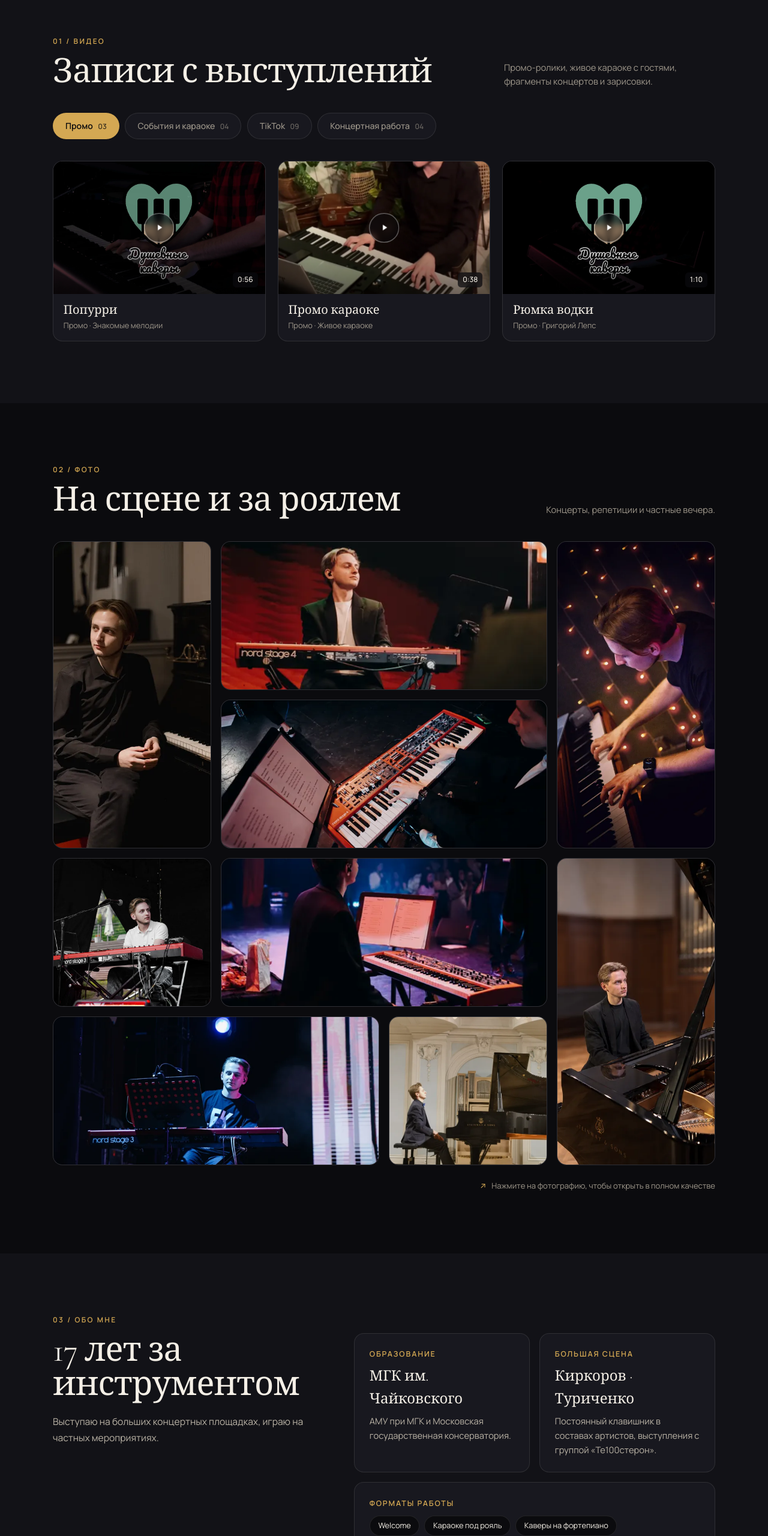
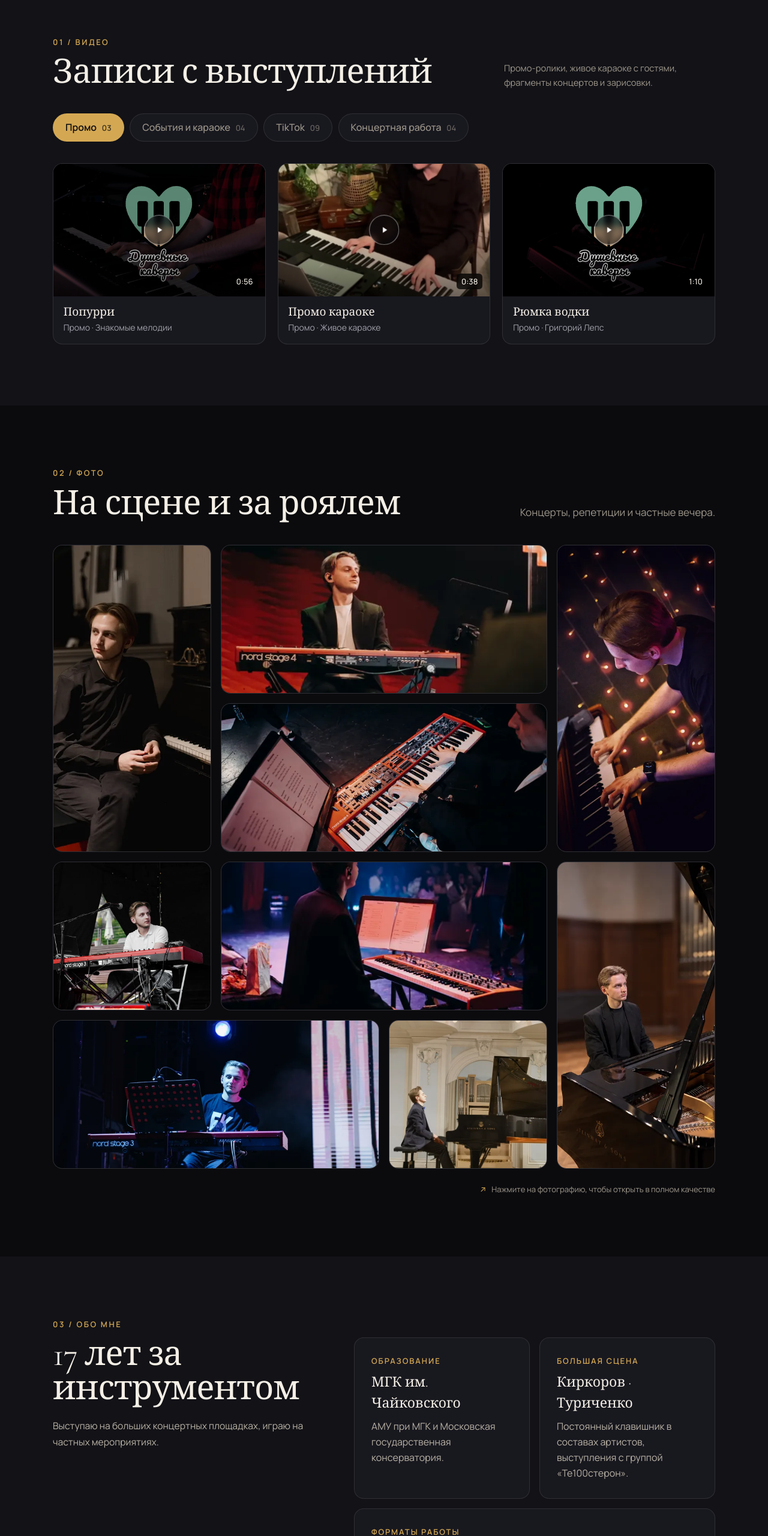
Before and after one commit to nBalykin/portfolio, a plain HTML site: page index.html in a window 1280 px wide. Shown: the part 842-3402 px from the top of the page at 60% size. Drawn offline with nearby package versions, Linux system fonts and the light colour scheme.

Commit message:
Refine typography and spacing in Video, Photo, and About sections

```diff
--- a/styles.css
+++ b/styles.css
@@ -267,7 +267,7 @@ svg { fill: none; stroke: currentColor; stroke-linecap: round; stroke-linejoin:
 .section-index {
   margin: 0 0 0.75rem;
   color: var(--accent);
-  font-size: 0.75rem;
+  font-size: 13px;
   font-weight: 600;
   letter-spacing: 0.2em;
   text-transform: uppercase;
@@ -297,6 +297,9 @@ svg { fill: none; stroke: currentColor; stroke-linecap: round; stroke-linejoin:
   font-size: 0.92rem;
   line-height: 1.6;
 }
+#photos .section-subtitle {
+  font-size: 17px;
+}
 
 /* Video Tabs & Grid */
 .video-tabs {
@@ -306,18 +309,18 @@ svg { fill: none; stroke: currentColor; stroke-linecap: round; stroke-linejoin:
   margin-bottom: 2.25rem;
 }
 .video-tabs button {
-  padding: 0.65rem 1.25rem;
+  padding: 10px 20px;
   border: 1px solid var(--border);
   border-radius: 999px;
   background: var(--bg-card);
   color: var(--text-muted);
-  font-size: 0.88rem;
+  font-size: 16px;
   font-weight: 500;
   transition: background-color 200ms, color 200ms, border-color 200ms;
 }
 .video-tabs button span {
   margin-left: 0.35rem;
-  font-size: 0.75rem;
+  font-size: 13px;
   opacity: 0.65;
 }
 .video-tabs button:hover {
@@ -411,9 +414,9 @@ svg { fill: none; stroke: currentColor; stroke-linecap: round; stroke-linejoin:
   bottom: 0.7rem;
   padding: 0.18rem 0.5rem;
   border-radius: 0.35rem;
-  background: rgba(11, 11, 14, 0.72);
+  background: rgba(0, 0, 0, 0.75);
   color: var(--text);
-  font-size: 0.75rem;
+  font-size: 13px;
   font-weight: 500;
   -webkit-backdrop-filter: blur(6px);
   backdrop-filter: blur(6px);
@@ -426,13 +429,13 @@ svg { fill: none; stroke: currentColor; stroke-linecap: round; stroke-linejoin:
 }
 .video-card-title {
   font-family: var(--serif);
-  font-size: 1.25rem;
+  font-size: 19px;
   line-height: 1.2;
   color: var(--text);
 }
 .video-card-desc {
-  color: var(--text-muted);
-  font-size: 0.8rem;
+  color: #A1A1AA;
+  font-size: 14px;
   line-height: 1.45;
 }
 .noscript-note { color: var(--text-muted); }
@@ -525,7 +528,7 @@ svg { fill: none; stroke: currentColor; stroke-linecap: round; stroke-linejoin:
   gap: 1rem;
 }
 .info-card {
-  padding: 1.55rem;
+  padding: 28px;
   border: 1px solid var(--border);
   border-radius: 1rem;
   background: var(--bg-card);
@@ -540,7 +543,7 @@ svg { fill: none; stroke: currentColor; stroke-linecap: round; stroke-linejoin:
   display: block;
   margin-bottom: 0.55rem;
   color: var(--accent);
-  font-size: 0.78rem;
+  font-size: 13px;
   font-weight: 600;
   letter-spacing: 0.15em;
   text-transform: uppercase;
@@ -548,13 +551,13 @@ svg { fill: none; stroke: currentColor; stroke-linecap: round; stroke-linejoin:
 .info-card h3 {
   margin: 0 0 0.45rem;
   font-family: var(--serif);
-  font-size: 1.5rem;
+  font-size: 23px;
   font-weight: 400;
 }
 .info-card p {
   margin: 0;
   color: #bab3a6;
-  font-size: 0.92rem;
+  font-size: 16px;
   line-height: 1.62;
 }
 .format-tags {
@@ -564,11 +567,11 @@ svg { fill: none; stroke: currentColor; stroke-linecap: round; stroke-linejoin:
   margin-top: 0.65rem;
 }
 .format-tags span {
-  padding: 0.4rem 0.85rem;
-  border: 1px solid var(--border);
+  padding: 8px 16px;
+  border: 1px solid rgba(255, 255, 255, 0.15);
   border-radius: 999px;
-  background: var(--bg);
-  font-size: 0.8rem;
+  background: transparent;
+  font-size: 15px;
   color: var(--text);
 }
 
```
